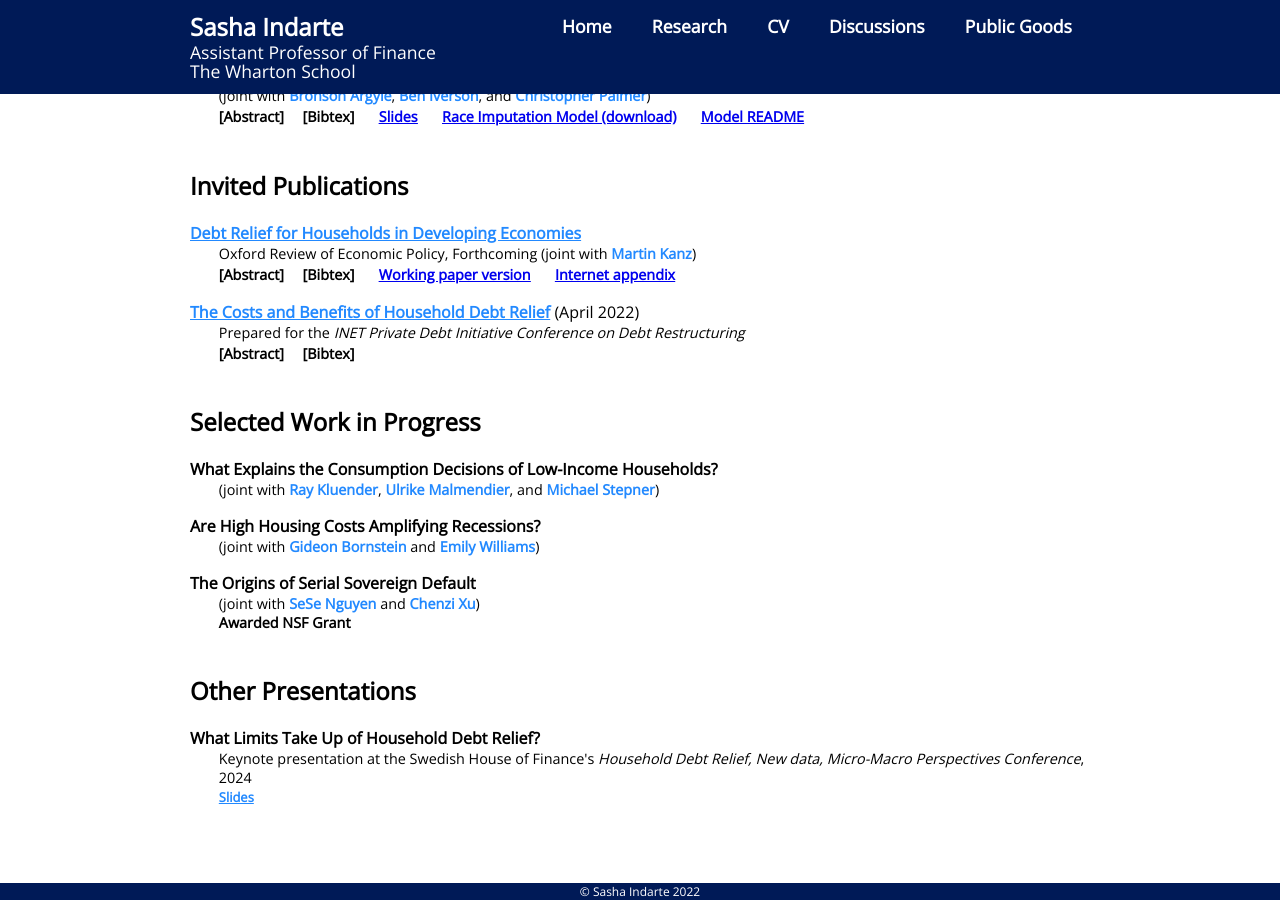
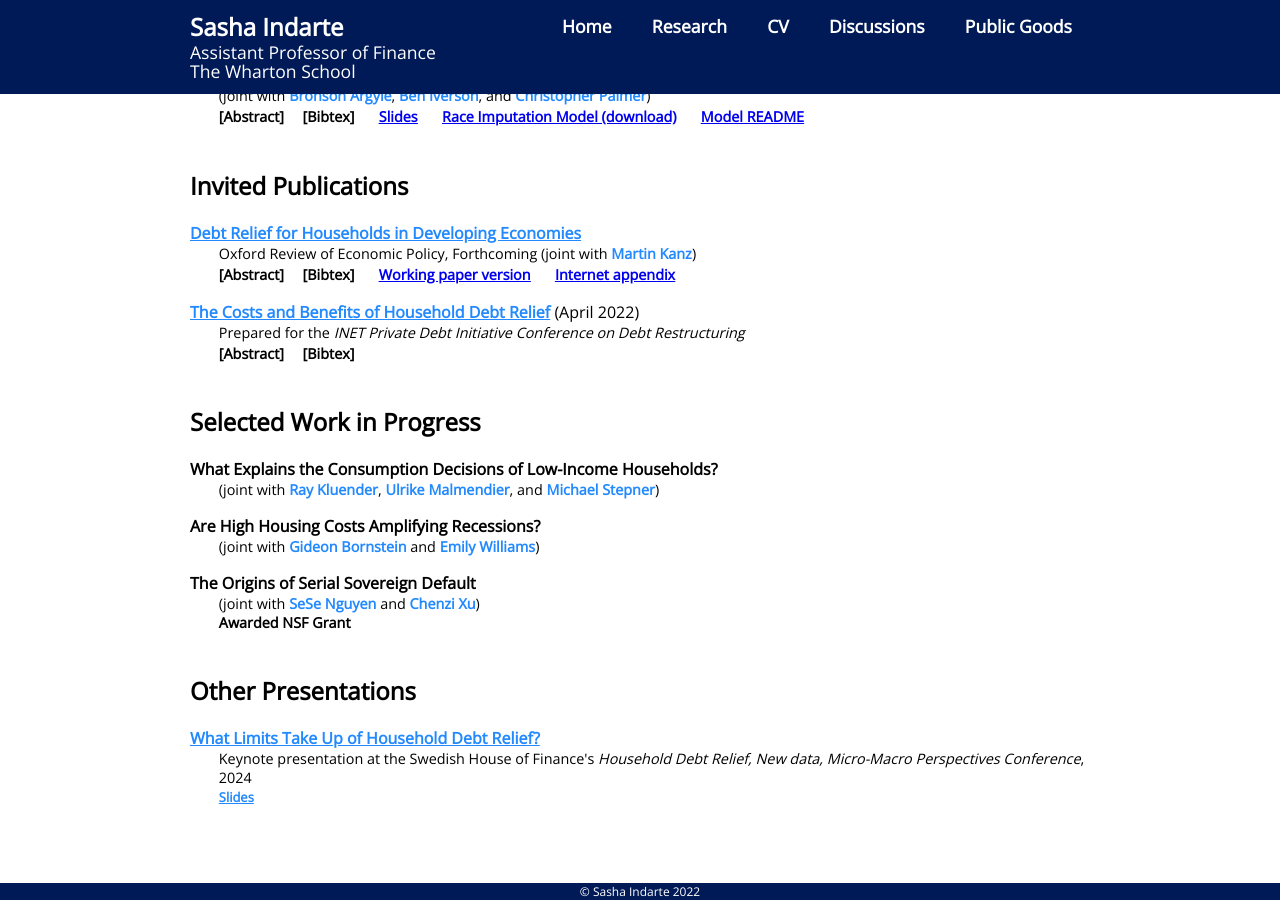
Before and after one commit to sashaindarte/sashaindarte.github.io, a Jekyll site: the page built from research/index.html, in a window 1280 px wide and 900 px high, scrolled down 574 px. Built offline with Jekyll 4.4.1, drawn with Linux system fonts in a browser that asks for light colours.

Commit message:
Update index.html

```diff
--- a/research/index.html
+++ b/research/index.html
@@ -362,9 +362,9 @@ title: Sasha Indarte - Research
 
 		<h2>Other Presentations</h2>
 
-		<p style="margin-bottom:0px;">
-			<b>What Limits Take Up of Household Debt Relief?</b>
-		</p>
+		<p style="margin-bottom:0px;"><a href="/research/indarte_keynote_debt_relief.pdf">
+				<u><b>What Limits Take Up of Household Debt Relief?</b></u></a>
+			</p>
 		<p style="padding-left:2em;padding-bottom:0em;margin-top:0em;margin-bottom:0em;font-size:0.9em;">
 			Keynote presentation at the Swedish House of Finance's <i>Household Debt Relief, New data, Micro-Macro Perspectives Conference</i>, 2024
 			<br>
```
